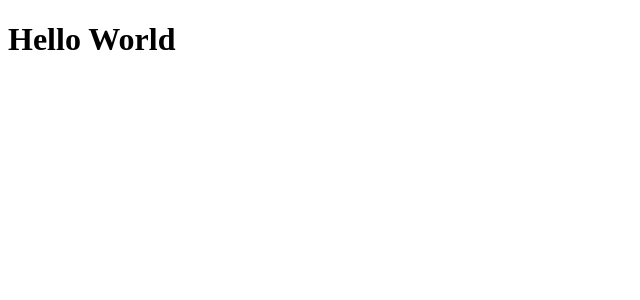
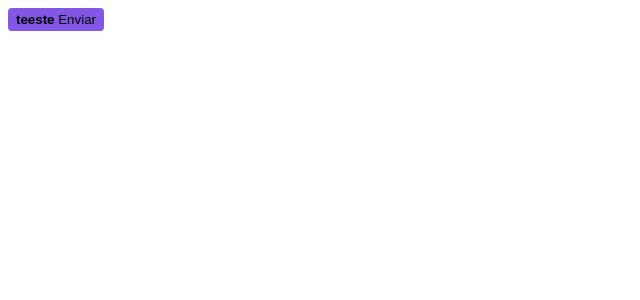
Before and after one commit to Igwbriel/Ignite-shop, a Next.js app: page / in a window 1280 px wide. Shown: the top 300 px of the page, without its empty margins (0-640 px from the left). Built offline with nearby package versions, Linux system fonts and the light colour scheme.

Commit message:
aplicando e configurando a biblioteca stitches

```diff
--- a/package.json
+++ b/package.json
@@ -9,6 +9,7 @@
     "lint": "next lint"
   },
   "dependencies": {
+    "@stitches/react": "^1.2.8",
     "next": "14.0.0",
     "react": "^18",
     "react-dom": "^18"
--- a/src/pages/_document.tsx
+++ b/src/pages/_document.tsx
@@ -1,4 +1,5 @@
 import { Html, Head, Main, NextScript} from 'next/document'
+import { getCssText } from '../styles'
 
 export default function Document() {
   return (
@@ -7,6 +8,8 @@
       <link rel="preconnect" href="https://fonts.googleapis.com" />
       <link rel="preconnect" href="https://fonts.gstatic.com" crossOrigin='anonymous' />
       <link href="https://fonts.googleapis.com/css2?family=DM+Sans&family=Inter:wght@600&family=Nunito+Sans:wght@200&family=Roboto+Mono:wght@700&family=Roboto:wght@400;700&display=swap" rel="stylesheet" />
+
+      <style id='stitches' dangerouslySetInnerHTML={{ __html: getCssText }} />
       </Head>
       <body>
         <Main />
--- a/src/pages/index.tsx
+++ b/src/pages/index.tsx
@@ -1,7 +1,24 @@
-import React from 'react'
+import { styled } from "../styles"
+
+const Button = styled('button', {
+  backgroundColor: '$rocketseat',
+  borderRadius: 4,
+  border: 0,
+  padding: '4px 8px',
+
+  span: {
+    fontWeight: 'bold',
+  },
+
+  '&:hover': {
+    filter: 'brightness(0.8)'
+  }
+})
 
 export default function Home() {
   return (
-  <h1>Hello World</h1>
+  <Button>
+    <span> teeste </span>
+    Enviar</Button>
   )
 }
--- /dev/null
+++ b/src/styles/index.ts
@@ -0,0 +1,18 @@
+import { createStitches } from "@stitches/react";
+
+export const {
+  config,
+  theme,
+  css,
+  styled,
+  globalCss,
+  keyframes,
+  getCssText,
+  createTheme
+} = createStitches({
+  theme: {
+    colors: {
+      rocketseat: '#8257e6'
+    }
+  }
+})
```
Also changed, not shown: 1 other file (tests, documents, lock files or other folders).
